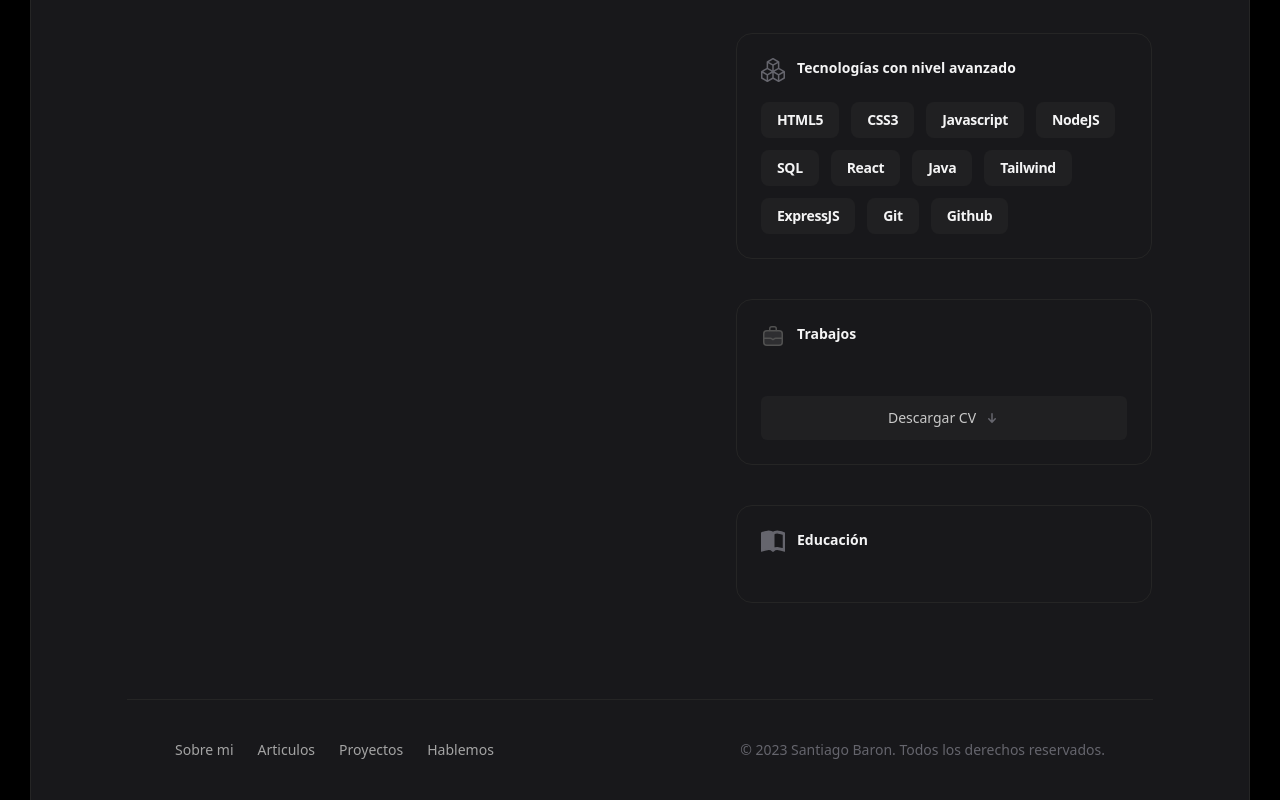
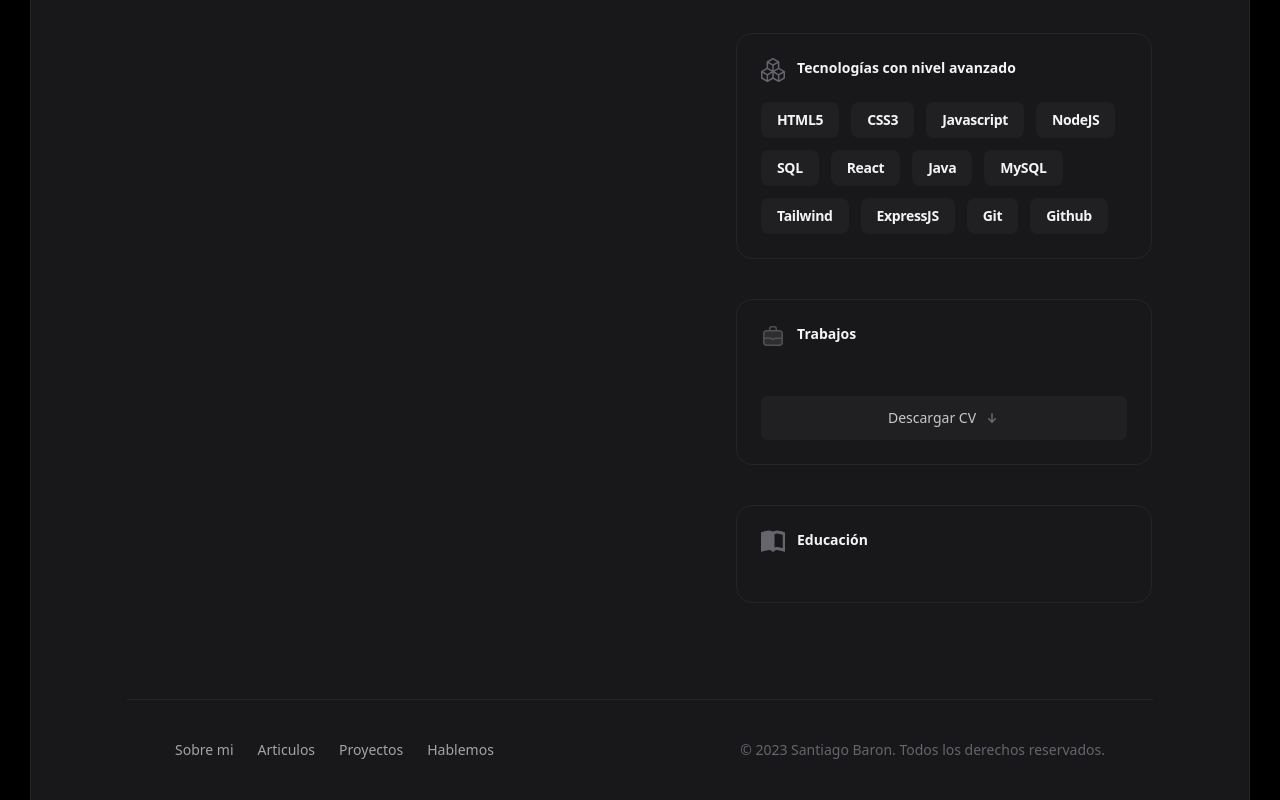
Before and after one commit to santiagobaronz/Portafolio, a React (Vite) app: page / in a window 1280 px wide. Shown: the part 1641-2441 px from the top of the page. Built offline with nearby package versions, Linux system fonts and the light colour scheme; no server answers.

Commit message:
[Docs y nueva skill] Se agrega CV

```diff
--- a/src/routes/pages/Home.jsx
+++ b/src/routes/pages/Home.jsx
@@ -96,6 +96,7 @@ export const Home = () => {
 									<li className="text-sm px-4 py-2 rounded-lg text-white font-semibold tracking-tight bg-gray-hover">SQL</li>
 									<li className="text-sm px-4 py-2 rounded-lg text-white font-semibold tracking-tight bg-gray-hover">React</li>
 									<li className="text-sm px-4 py-2 rounded-lg text-white font-semibold tracking-tight bg-gray-hover">Java</li>
+									<li className="text-sm px-4 py-2 rounded-lg text-white font-semibold tracking-tight bg-gray-hover">MySQL</li>
 									<li className="text-sm px-4 py-2 rounded-lg text-white font-semibold tracking-tight bg-gray-hover">Tailwind</li>
 									<li className="text-sm px-4 py-2 rounded-lg text-white font-semibold tracking-tight bg-gray-hover">ExpressJS</li>
 									<li className="text-sm px-4 py-2 rounded-lg text-white font-semibold tracking-tight bg-gray-hover">Git</li>
@@ -122,7 +123,7 @@ export const Home = () => {
 								<Jobs />
 							</ul>
 							<a className="group inline-flex items-center gap-2 justify-center rounded-md py-3 px-3 text-sm outline-offset-2 transition active:transition-none bg-gray-hover font-medium text-black-200 hover:text-white hover:bg-black-700 mt-6 w-full"
-								href="/#">Descargar CV
+								href="/docs/CV - Santiago Baron Zuleta (English).pdf" target={'_blank'}>Descargar CV
 								<svg viewBox="0 0 16 16" fill="none" aria-hidden="true"
 									className="h-4 w-4 stroke-gray group-hover:stroke-white transition">
 									<path d="M4.75 8.75 8 12.25m0 0 3.25-3.5M8 12.25v-8.5" strokeWidth={"1.5"}
```
Also changed, not shown: 1 other file (tests, documents, lock files or other folders).
